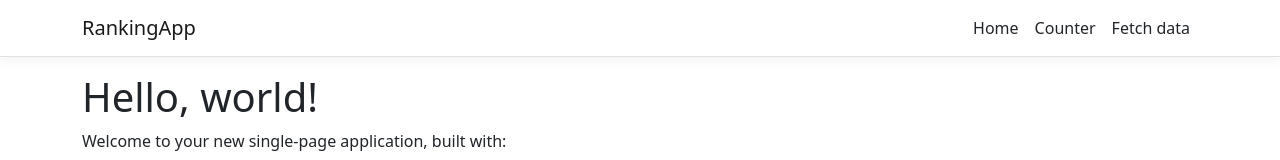
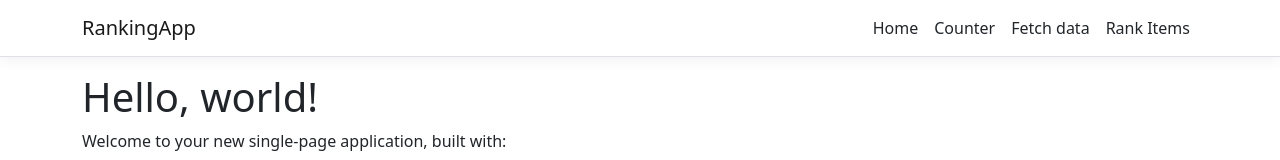
Before and after one commit to AlainaBalducci/RankingApp1, a React (Create React App) app in the folder RankingApp/ClientApp/: page / in a window 1280 px wide. Shown: the top 160 px of the page. Built offline with nearby package versions, Linux system fonts and the light colour scheme.

Commit message:
added a nav link to RankItems

```diff
--- a/RankingApp/ClientApp/src/components/NavMenu.js
+++ b/RankingApp/ClientApp/src/components/NavMenu.js
@@ -38,6 +38,9 @@ export class NavMenu extends Component {
               <NavItem>
                 <NavLink tag={Link} className="text-dark" to="/fetch-data">Fetch data</NavLink>
               </NavItem>
+              <NavItem>
+                <NavLink tag={Link} className="text-dark" to="/rank-items">Rank Items</NavLink>
+              </NavItem>
             </ul>
           </Collapse>
         </Navbar>
```
